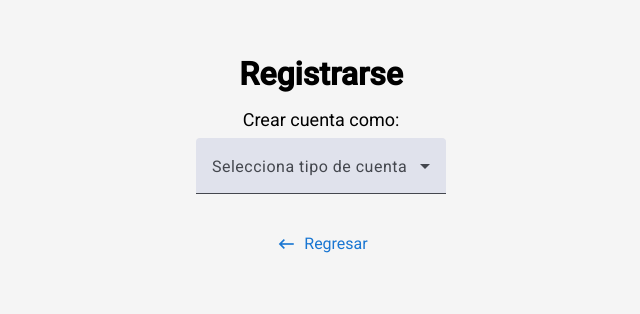
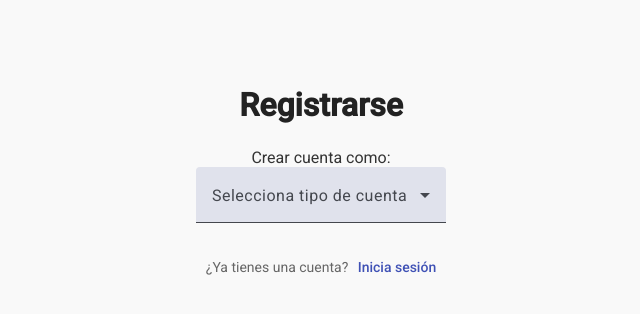
Before and after one commit to AbrahamzzZ/Directorio-Salud, an Angular app: page /registrar in a window 1280 px wide. Shown: the part 254-568 px from the top of the page, without its empty margins (319-959 px from the left). Built offline with nearby package versions, Linux system fonts and the light colour scheme.

Commit message:
Se cambio el estilo de la pagina de registro

```diff
--- a/src/app/components/pages/registrarse/registrarse.component.css
+++ b/src/app/components/pages/registrarse/registrarse.component.css
@@ -3,38 +3,43 @@
   flex-direction: column;
   align-items: center;
   justify-content: center;
-  height: 100vh; /* Ocupa toda la altura de la pantalla */
-  text-align: center;
+  height: 100vh;
+  padding: 24px;
+  background-color: #f9f9f9;
+  color: #333;
 }
 
 h1 {
+  margin-bottom: 24px;
+  font-size: 32px;
+  font-weight: 600;
+  color: #222;
+}
+
+.subtitle {
+  margin-bottom: 16px;
+  font-size: 18px;
+  color: #555;
+}
+
+.custom-select {
+  width: 250px;
   margin-bottom: 16px;
 }
 
-span {
-  margin-bottom: 8px;
-  font-size: 18px;
+.login-text {
+  font-size: 14px;
+  color: #666;
 }
 
-mat-form-field {
-  width: 250px;
+.login-link {
+  cursor: pointer;
+  color: #3f51b5;
+  text-decoration: none;
+  margin-left: 6px;
+  font-weight: 500;
 }
 
-.regresar-link {
-  display: inline-flex;
-  gap: 6px;
-  margin-top: 20px;
-  font-size: 16px;
-  color: #1976d2;
-  cursor: pointer;
-  text-decoration: none;
-  transition: color 0.3s ease;
+.login-link:hover {
+  text-decoration: underline;
 }
-
-.regresar-link mat-icon {
-  font-size: 20px;
-}
-
-.regresar-link:hover {
-  color: #0d47a1;
-}
--- a/src/app/components/pages/registrarse/registrarse.component.html
+++ b/src/app/components/pages/registrarse/registrarse.component.html
@@ -1,12 +1,17 @@
 <div class="container">
   <h1>Registrarse</h1>
   <span>Crear cuenta como:</span>
-  <mat-form-field appearance="fill">
+
+  <mat-form-field appearance="fill" class="custom-select">
     <mat-label>Selecciona tipo de cuenta</mat-label>
     <mat-select (selectionChange)="redirigir($event.value)">
       <mat-option value="profesional">Profesional</mat-option>
       <mat-option value="paciente">Paciente</mat-option>
     </mat-select>
   </mat-form-field>
-  <a class="regresar-link" (click)="regresar()"><mat-icon>keyboard_backspace</mat-icon>Regresar</a>
+
+  <span class="login-text">
+    ¿Ya tienes una cuenta?
+    <u class="login-link" (click)="regresar()">Inicia sesión</u>
+  </span>
 </div>
```
